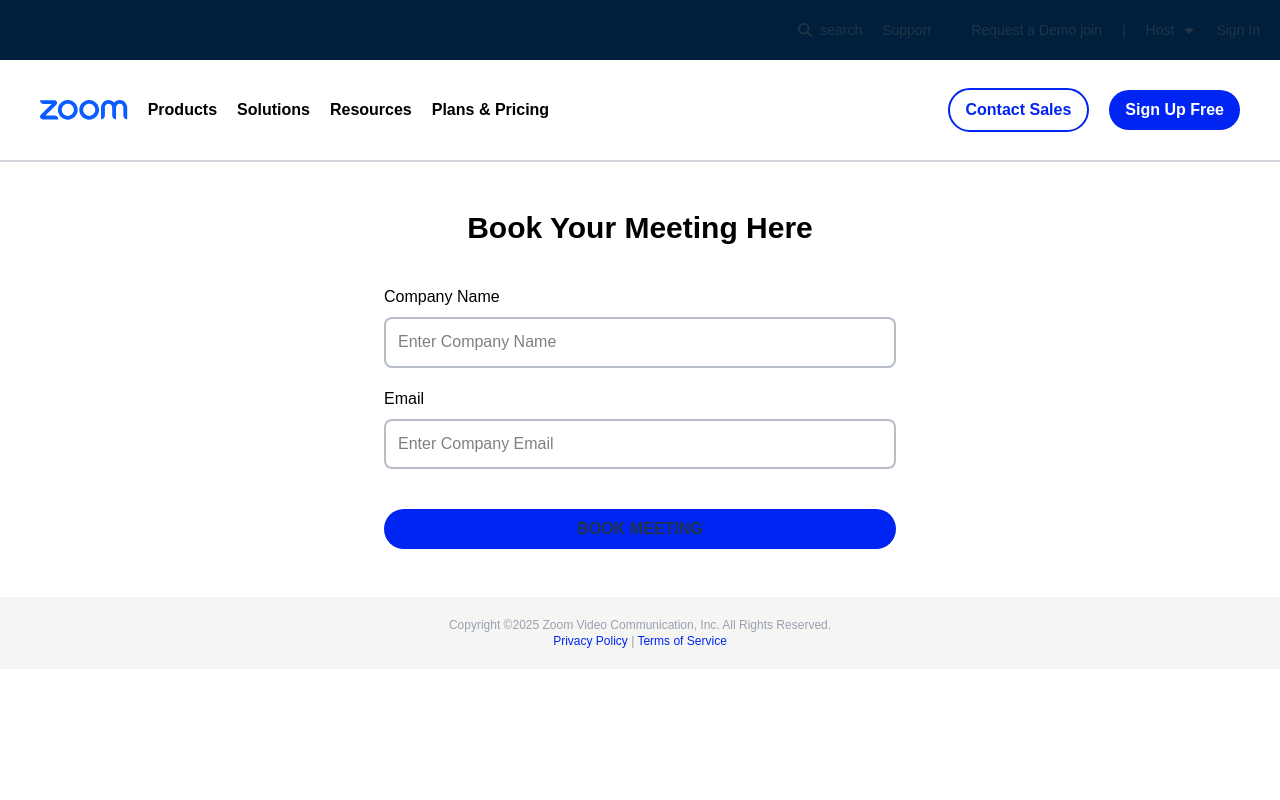
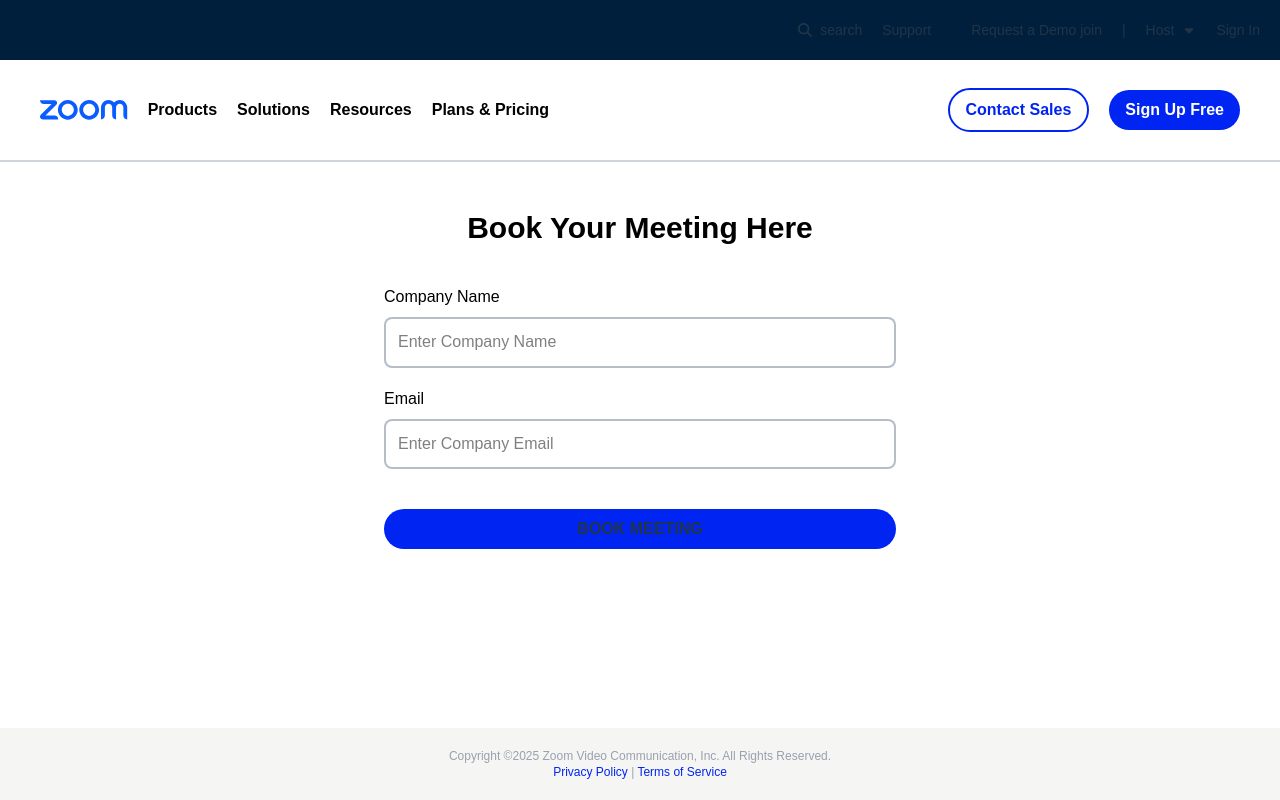
Before and after one commit to Freeman120091/zm-meet-94725483461, a React (Vite) app: page / in a window 1280 px wide. Built offline with nearby package versions, Linux system fonts and the light colour scheme; no server answers.

Commit message:
Update footer.tsx

```diff
--- a/src/components/footer.tsx
+++ b/src/components/footer.tsx
@@ -1,7 +1,7 @@
 const Footer = () => {
     const date = new Date();
     return (
-        <div className="bg-stone-100 text-gray-400 text-xs w-full flex flex-col items-center p-5">
+        <div className="bg-stone-100 absolute bottom-0 text-gray-400 text-xs w-full flex flex-col items-center p-5">
             <div className='text-center'>Copyright ©{date.getFullYear()} Zoom Video Communication, Inc. All Rights Reserved.</div>
             <div className='text-[#0024f2] text-center'>Privacy Policy <span className='text-gray-400'>|</span> Terms of Service</div>
         </div>
```
